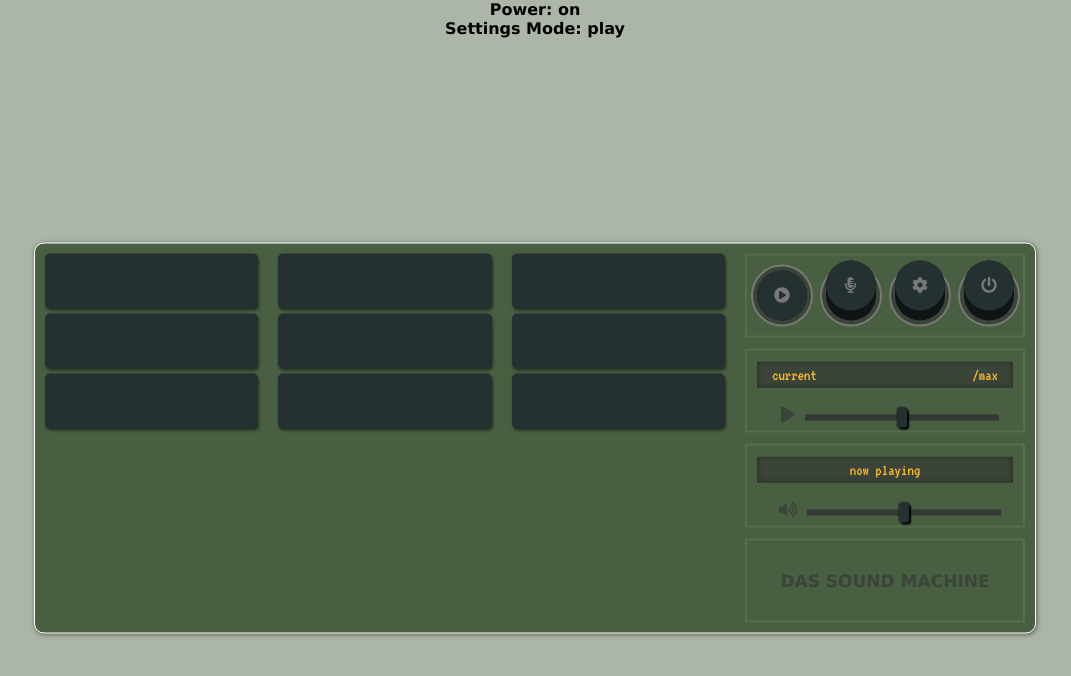
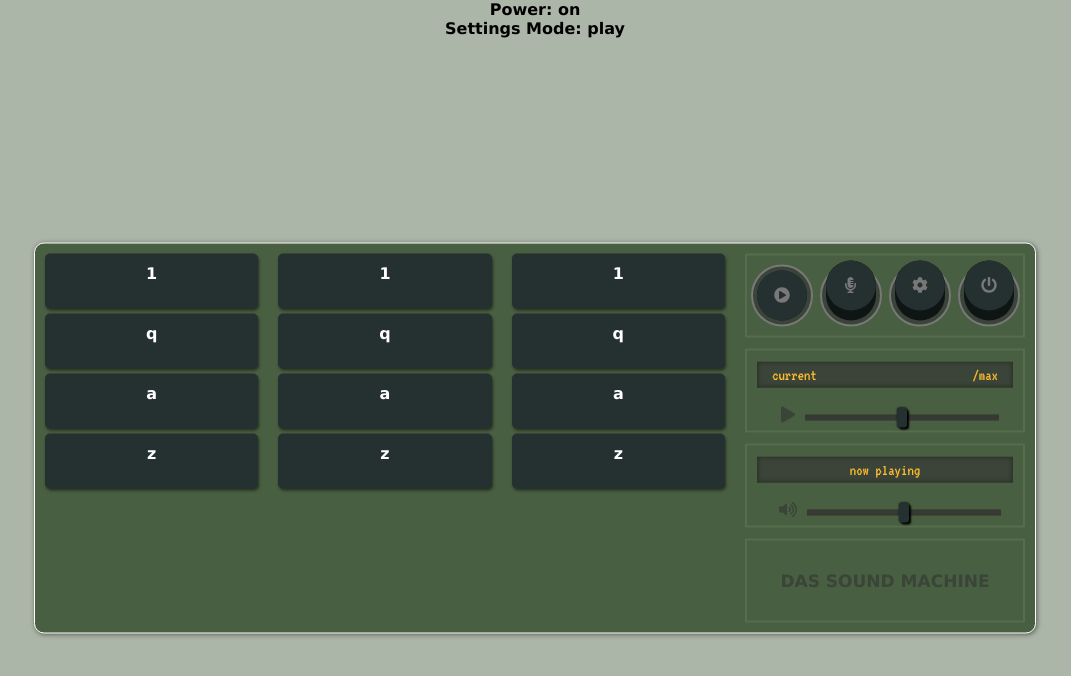
Before and after one commit to msmit1123/sound-machine, a React (Create React App) app: page / in a window 1280 px wide. Shown: the top 676 px of the page, without its empty margins (105-1176 px from the left). Built offline with nearby package versions, Linux system fonts and the light colour scheme; the HTML template or start-up script is replaced by a standard one.

Commit message:
sound on click working for static column data

```diff
--- a/src/containers/KeypadColumn/KeypadColumn.js
+++ b/src/containers/KeypadColumn/KeypadColumn.js
@@ -4,14 +4,82 @@ import './KeypadColumn.scss';
 
 import Button from '../../components/Button/Button.js';
 
+const colArr = [
+  {
+    pressKey: '1',
+    title: 'chord 1',
+    id: '',
+    url: 'https://s3.amazonaws.com/freecodecamp/drums/Chord_1.mp3'
+  },
+  {
+    pressKey: 'q',
+    title: 'chord 2',
+    id: '',
+    url: 'https://s3.amazonaws.com/freecodecamp/drums/Chord_2.mp3'
+  },
+  {
+    pressKey: 'a',
+    title: 'chord 3',
+    id: '',
+    url: 'https://s3.amazonaws.com/freecodecamp/drums/Chord_3.mp3'
+  },
+  {
+    pressKey: 'z',
+    title: 'chord 1',
+    id: '',
+    url: 'https://s3.amazonaws.com/freecodecamp/drums/Cev_H2.mp3'
+  }
+];
+
 function KeypadColumn(props) {
+  function handleButtons(event) {
+    const target = event.target;
+    const sound = target.getElementsByTagName('audio')[0];
+    sound.currentTime = 0;
+    sound.play();
+  }
+
   return (
     <div className='keypad__column'>
-      <Button className='keypad__button' />
-      <Button className='keypad__button' />
-      <Button className='keypad__button' />
+      {colArr.map((item, index) => (
+        <Button
+          className='keypad__button'
+          id={item.pressKey}
+          key={item.pressKey}
+          onClick={handleButtons}
+        >
+          <audio src={item.url} />
+          {item.pressKey}
+        </Button>
+      ))}
     </div>
   );
+
+  // return (
+  //   <div className='keypad__column'>
+
+  //     <Button className='keypad__button' id='a' onClick={handleButtons}>
+  //       <audio
+  //         // className='clip'
+  //         src='https://s3.amazonaws.com/freecodecamp/drums/Chord_1.mp3'
+  //       ></audio>
+  //     </Button>
+  //     <Button className='keypad__button' onClick={handleButtons}>
+  //       <audio
+  //         className='clip'
+  //         id='a'
+  //         src='https://s3.amazonaws.com/freecodecamp/drums/Chord_2.mp3'
+  //       ></audio>
+  //     </Button>
+  //     <Button className='keypad__button' onClick={handleButtons}>
+  //       <audio
+  //         className='clip'
+  //         id='a'
+  //         src='https://s3.amazonaws.com/freecodecamp/drums/Chord_3.mp3'
+  //       ></audio>
+  //     </Button>
+  //   </div>
+  // );
 }
 
 export default KeypadColumn;
```
